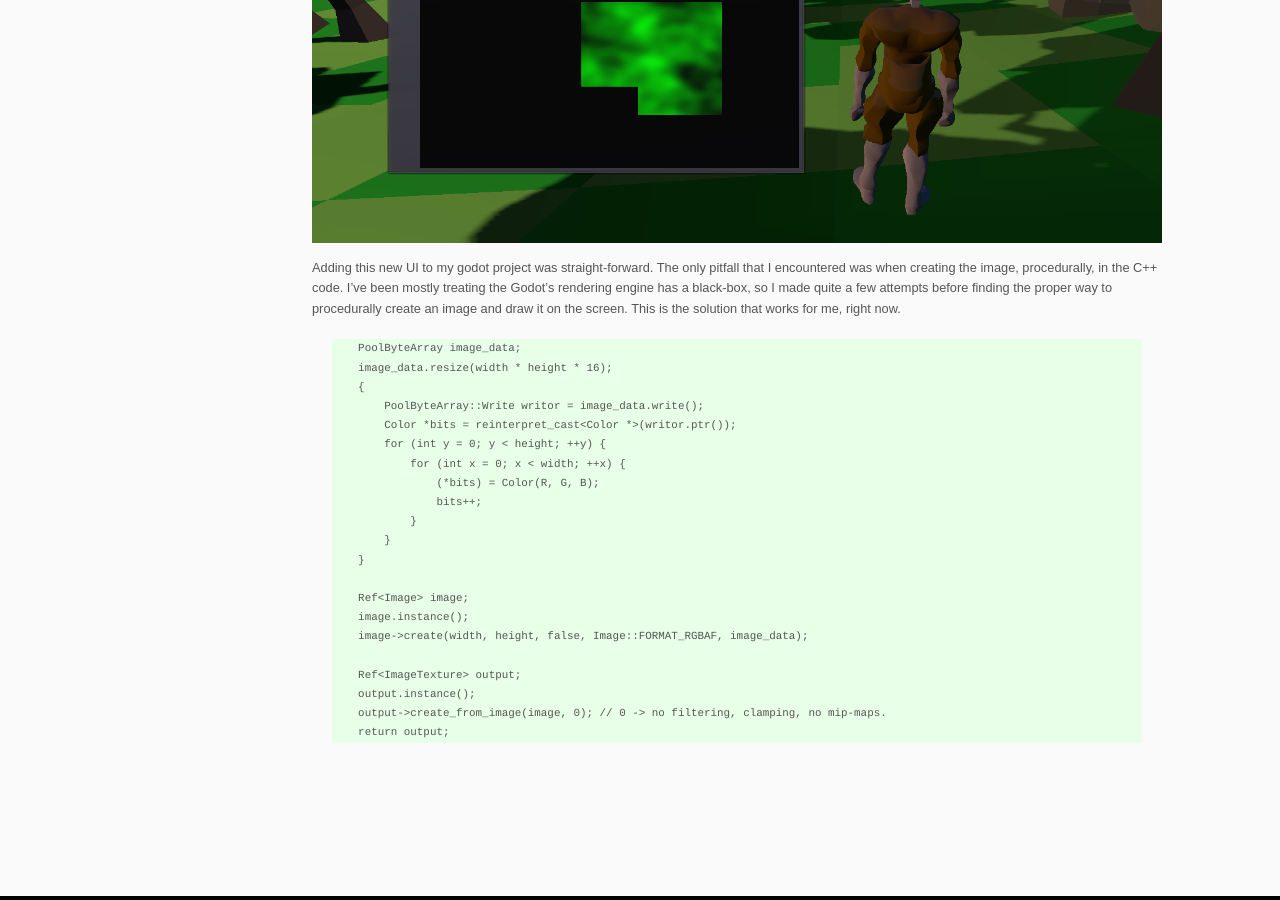
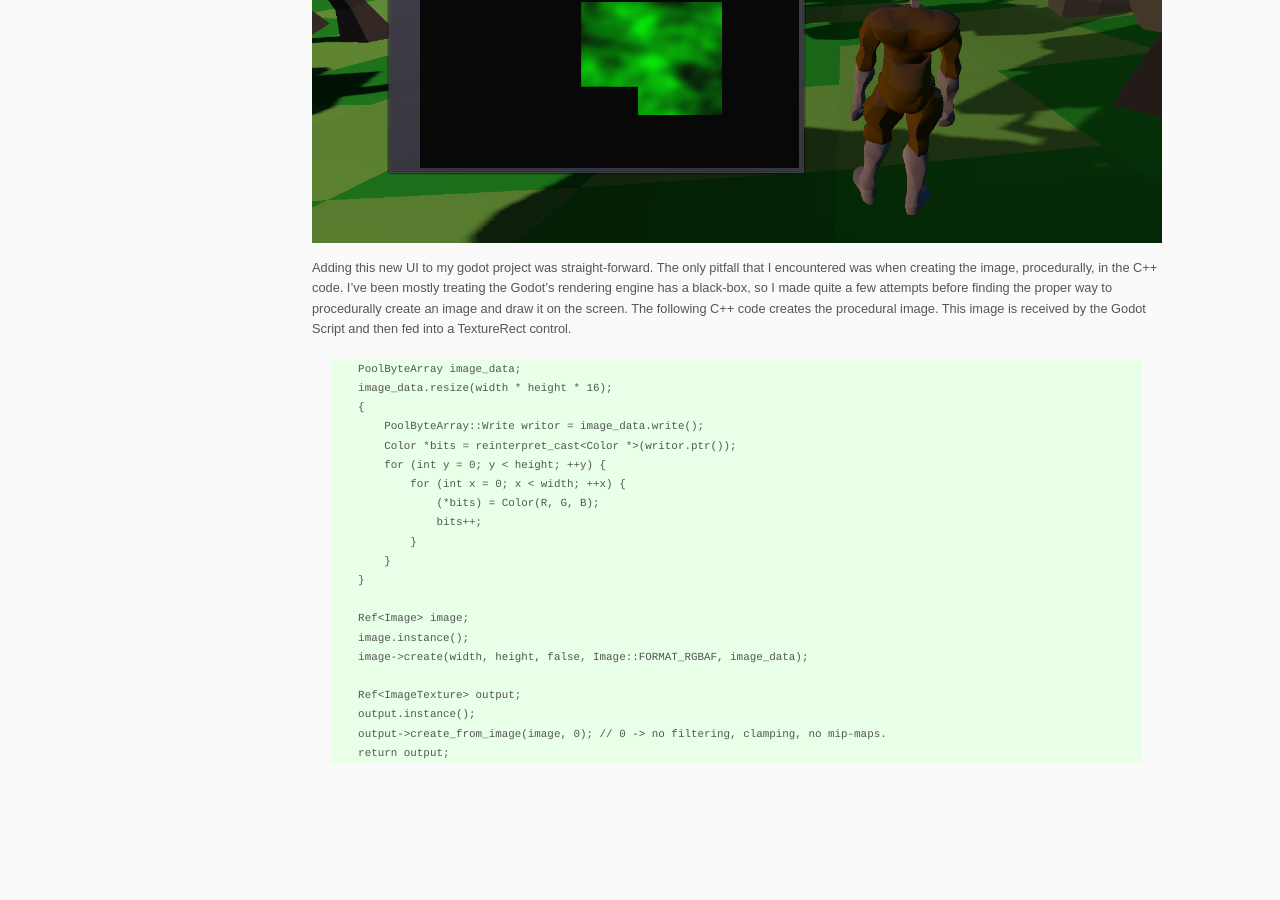
Before and after one commit to glaforte/TabbyEngine, a Jekyll site: the page built from docs/_posts/2018-07-07-godot-map.md, in a window 1280 px wide and 900 px high, scrolled down 955 px. Built offline with Jekyll 4.4.1, drawn with Linux system fonts in a browser that asks for light colours.

Commit message:
Reworks the last sentence of my previous blog post.

```diff
--- a/docs/_posts/2018-07-07-godot-map.md
+++ b/docs/_posts/2018-07-07-godot-map.md
@@ -17,7 +17,7 @@ I knew that to work on a more complex terrain generation algorithm, I had to imp
 
 <img width='100%' src="../../../assets/godot-map-1.PNG"/>
 
-Adding this new UI to my godot project was straight-forward. The only pitfall that I encountered was when creating the image, procedurally, in the C++ code. I've been mostly treating the Godot's rendering engine has a black-box, so I made quite a few attempts before finding the proper way to procedurally create an image and draw it on the screen. This is the solution that works for me, right now.
+Adding this new UI to my godot project was straight-forward. The only pitfall that I encountered was when creating the image, procedurally, in the C++ code. I've been mostly treating the Godot's rendering engine has a black-box, so I made quite a few attempts before finding the proper way to procedurally create an image and draw it on the screen. The following C++ code creates the procedural image. This image is received by the Godot Script and then fed into a TextureRect control.
 
 <pre>
     PoolByteArray image_data;
```
